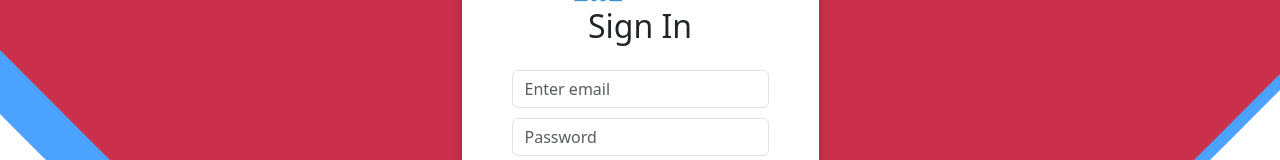
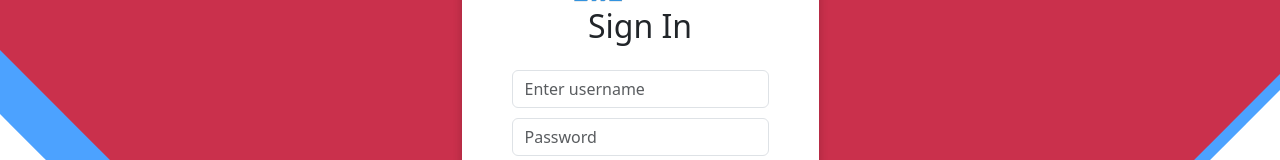
Before and after one commit to kmaule15/xcski-frontend, a React (Create React App) app: page /login in a window 1280 px wide. Shown: the part 385-545 px from the top of the page. Built offline with nearby package versions, Linux system fonts and the light colour scheme.

Commit message:
Login should now work with the backend

```diff
--- a/package.json
+++ b/package.json
@@ -11,6 +11,7 @@
     "@types/react": "^18.2.21",
     "@types/react-dom": "^18.2.7",
     "@types/react-router-dom": "^5.3.3",
+    "axios": "^1.5.0",
     "bootstrap": "^5.3.2",
     "react": "^18.2.0",
     "react-bootstrap-validation": "^0.1.11",
--- a/src/components/Login/Login.tsx
+++ b/src/components/Login/Login.tsx
@@ -2,19 +2,31 @@
 import "./Login.css"
 import './BackgroundSquares.css';
 import { Container, Form, Button, Image } from 'react-bootstrap';
+import axios from "axios";
 
 const Login = () => {
-  const handleSubmit = (event: React.FormEvent<HTMLFormElement>) => {
+  const handleSubmit = async (event: React.FormEvent<HTMLFormElement>) => {
     event.preventDefault(); // Prevent the default form submission behavior
 
 
     const formData = new FormData(event.currentTarget as HTMLFormElement);
-    const email = formData.get('email');
-    const password = formData.get('password');
+    const username = formData.get('username') as string;
+    const password = formData.get('password') as string;
 
-    // More to add
-    console.log('Email:', email);
-    console.log('Password:', password);
+    const payload = {
+      username: username,
+      password: password,
+    }
+
+    try {
+      const response = await axios.post('http://localhost:3000/auth/login', payload)
+
+      console.log('Response: ', response.data)
+    } catch (error) {
+      console.error('An error occurred while logging in:', error)
+    }
+
+
   };
 
   return (
@@ -29,11 +41,11 @@ const Login = () => {
         <h2>Sign In</h2>
       </div>
       <Form onSubmit={handleSubmit} className="mt-4">
-        <Form.Group controlId="formBasicEmail">
+        <Form.Group controlId="formUsername">
           <Form.Control
-            type="email"
-            name="email"
-            placeholder="Enter email"
+            type="text"
+            name="username"
+            placeholder="Enter username"
             style={{ maxWidth: '300px' }}
           />
         </Form.Group>
```
Also changed, not shown: 1 other file (tests, documents, lock files or other folders).
